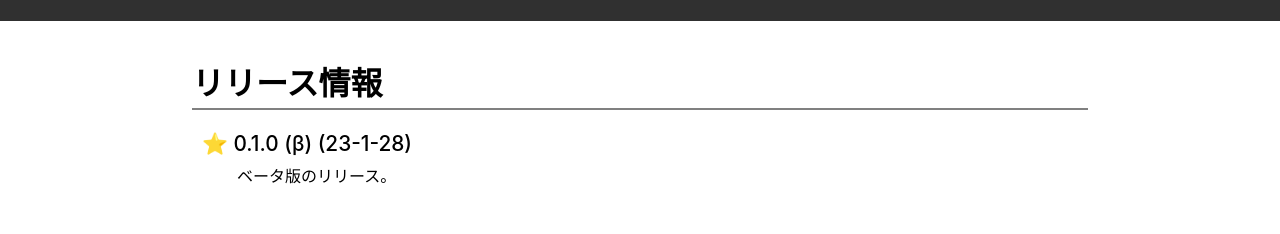
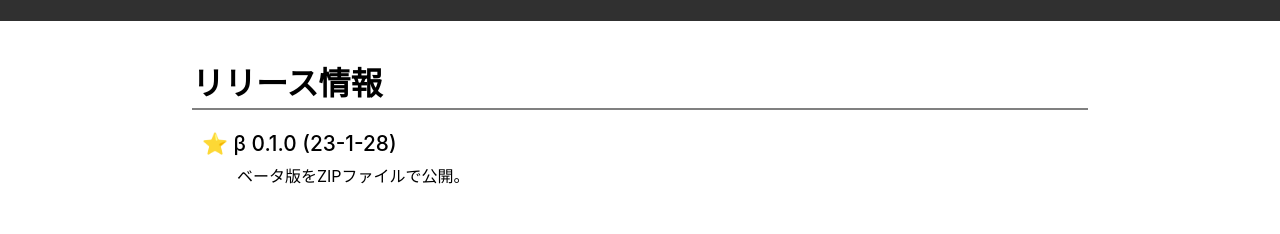
Before and after one commit to rikumomo0407/Wallpaper-Searcher, a plain HTML site: page pages/index.html in a window 1280 px wide. Shown: the part 1360-1594 px from the top of the page. Drawn offline with Linux system fonts and the light colour scheme; grey boxes are pictures that could not be loaded.

Commit message:
index.html を更新

```diff
--- a/pages/index.html
+++ b/pages/index.html
@@ -68,7 +68,7 @@
     <div id="release">
         <h1>リリース情報</h1>
         <ul>
-            <li>&#x2B50;&nbsp;0.1.0&nbsp(β)&nbsp;(<time>23-1-28</time>)<p>ベータ版のリリース。</p></li>
+            <li>&#x2B50;&nbsp;β&nbsp0.1.0&nbsp;(<time>23-1-28</time>)<p>ベータ版をZIPファイルで公開。</p></li>
         </ul>
     </div>
     <div id="oss">
```
